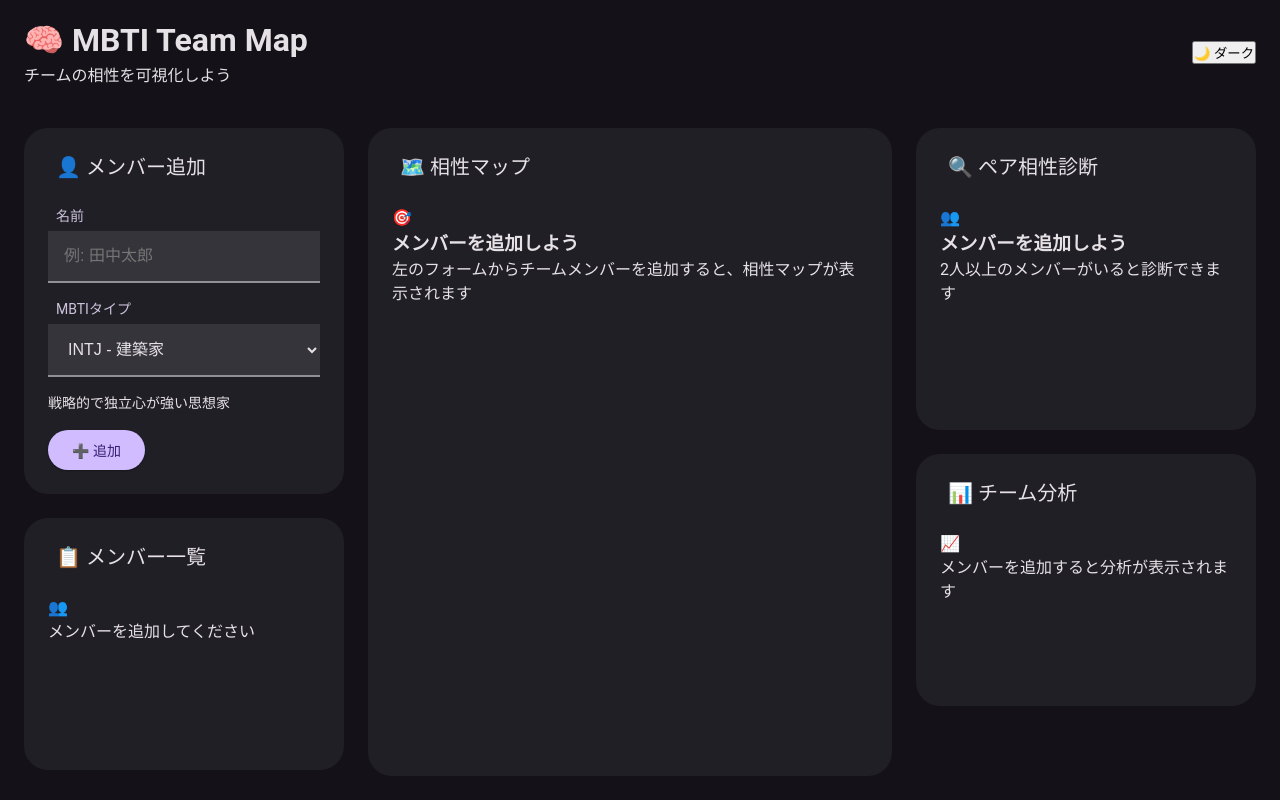
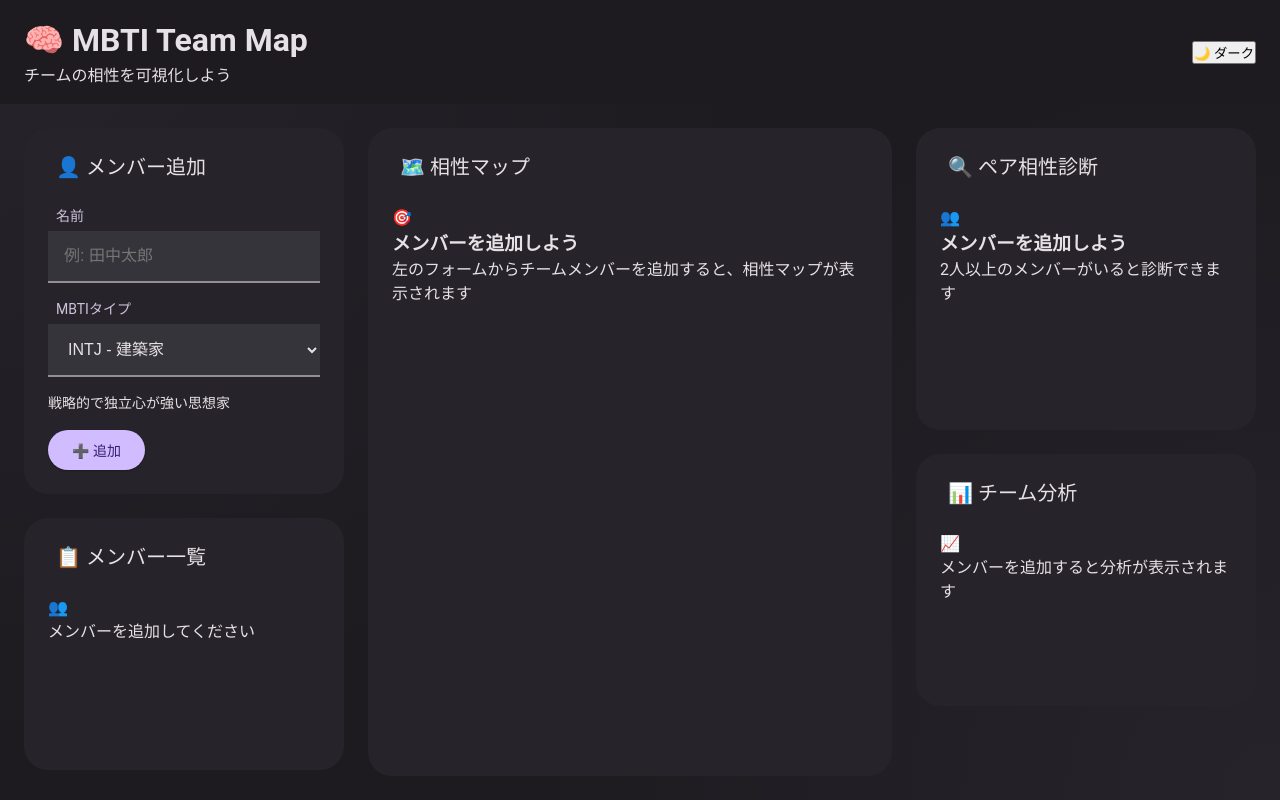
Before and after one commit to ryo909/mbti2, a React (Vite) app: page / in a window 1280 px wide. Built offline with nearby package versions, Linux system fonts and the light colour scheme.

Commit message:
Fix: Restore corrupted CSS and improve background visibility

```diff
--- a/src/index.css
+++ b/src/index.css
@@ -4,12 +4,13 @@
 
 /* CSS Variables - MD3 Tokens */
 :root {
-  /* MD3 Color Palette (Dark Theme) */
-  --md-sys-color-background: #141218;
+  /* MD3 Color Palette (Dark Theme - Adjusted for Visibility) */
+  --md-sys-color-background: #1D1B20;
+  /* Slightly lighter than #141218 */
   --md-sys-color-on-background: #E6E1E5;
 
-  --md-sys-color-surface: #141218;
-  --md-sys-color-surface-container: #211F26;
+  --md-sys-color-surface: #1D1B20;
+  --md-sys-color-surface-container: #26242A;
   --md-sys-color-surface-container-high: #2B2930;
   --md-sys-color-surface-container-highest: #36343B;
 
@@ -89,6 +90,10 @@
 body {
   font-family: var(--font-family);
   background: var(--md-sys-color-background);
+  /* Add subtle gradient to distinguish from plain black */
+  background-image: radial-gradient(circle at 0% 0%, rgba(208, 188, 255, 0.05) 0%, transparent 50%),
+    radial-gradient(circle at 100% 100%, rgba(208, 188, 255, 0.05) 0%, transparent 50%);
+  background-attachment: fixed;
   color: var(--md-sys-color-on-background);
   line-height: 1.5;
   min-height: 100vh;
```
